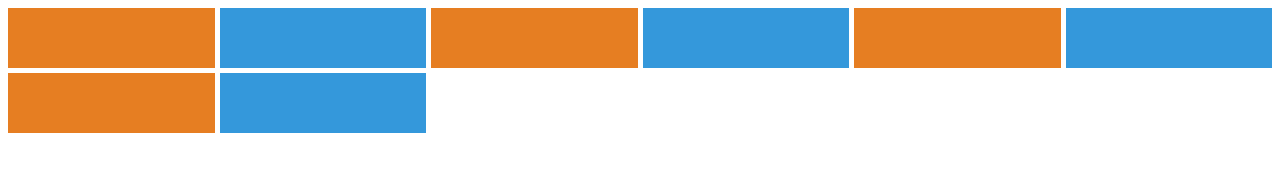
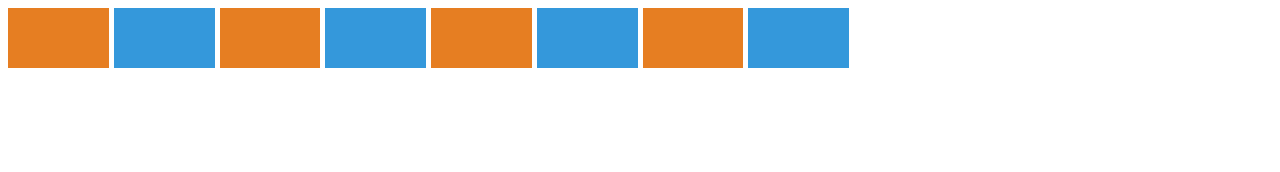
Before and after one commit to para12/css-grid, a plain HTML site: page index.html in a window 1280 px wide. Drawn offline with Linux system fonts and the light colour scheme.

Commit message:
auto-fill

```diff
--- a/index.html
+++ b/index.html
@@ -12,7 +12,7 @@
       grid-template-rows : 30px 12px; */
       grid-gap : 5px;
       grid-auto-rows : 60px;
-      grid-template-columns : repeat(auto-fit,minmax(200px,1fr));
+      grid-template-columns : repeat(auto-fill,minmax(100px,1fr));
       /* grid-template-areas : "header header header"
                             "content content sidebar"
                             "content content sidebar"
```
